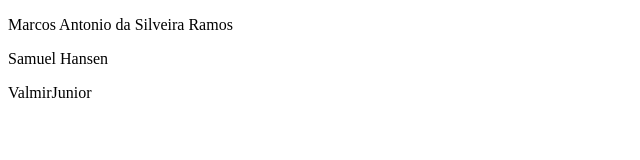
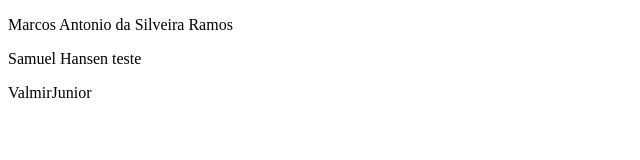
Before and after one commit to SamuelHansen1107/spotifei-frontend-senac, an Angular app: page / in a window 1280 px wide. Shown: the top 160 px of the page, without its empty margins (0-640 px from the left). Built offline with nearby package versions, Linux system fonts and the light colour scheme.

Commit message:
Alteração para teste

```diff
--- a/src/app/app.component.html
+++ b/src/app/app.component.html
@@ -1,5 +1,5 @@
 <main>
   <p>Marcos Antonio da Silveira Ramos</p>
-  <p>Samuel Hansen</p>
+  <p>Samuel Hansen teste</p>
   <p>ValmirJunior</p>
 </main>
```
